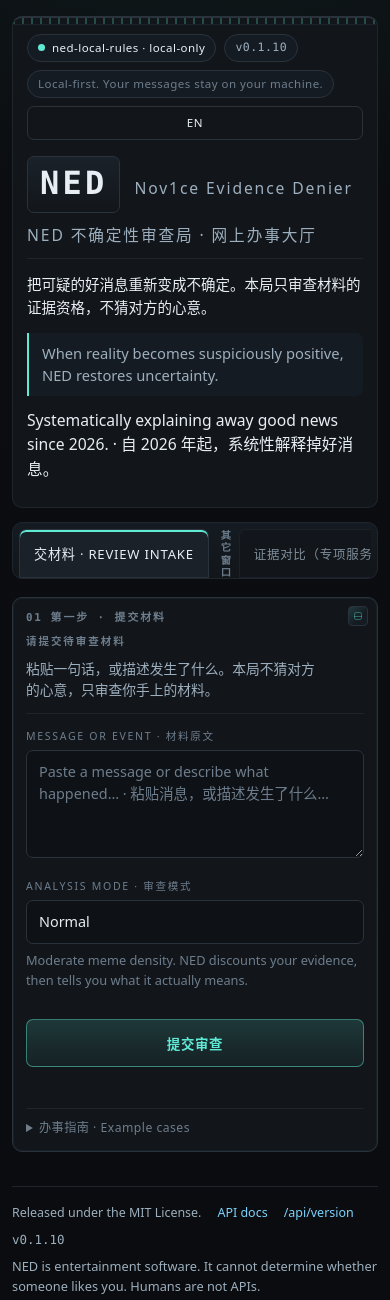
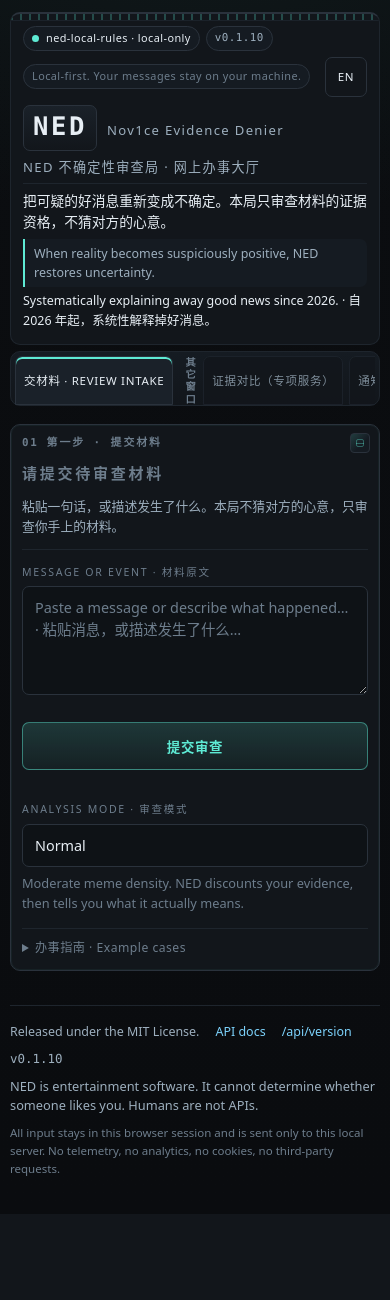
Before and after one commit to Sh1oud/NED, a FastAPI app: page / in a window 390 px wide. Shown: the top 1300 px of the page. After the commit the page ends 1176 px from the top, so only its background shows below. Run offline with FastAPI, Linux system fonts and the light colour scheme.

Commit message:
fix(web): make the front desk agree with its own payload
The four-stage dossier could contradict itself: a case with material on file was
shown the "NO RECOGNIZED MATERIAL" screen, a stated boundary destroyed the
material card, and an adjudicated case with no material record claimed nothing
had been recognised.

- the screen is chosen from the payload's recognition state, so
  material_registered reaches the material-only screen the engine already files
  it under
- whether a material is shown is decided by the real material list and by
  nothing else; the serious register keeps its tone without deleting an
  attachment
- stage 02 says "no separate material item" instead of "no material recognised"
  when evidence was adjudicated without one, and keeps the empty wording only
  for a true nothing-recognised case
- the issuance stamp states the recognition state, and the stamp, the stage
  leads and the one-step return to the counter follow the interface language
- the material-only screen's own line and fact row are filled here, exactly as
  the CLI screen already filled them
- on a phone the counter action sits with the material field, so it stays
  reachable while the soft keyboard is open, and the first screen carries the
  intake and its submit button

Presentation and display copy only: corpus 0/9471, matrix_all 0/77 and
CLI/API contract 0/0/0 against ffa622c.

```diff
--- a/ned/app/static/style.css
+++ b/ned/app/static/style.css
@@ -1207,8 +1207,8 @@ textarea.input { min-height: 84px; }
   font-style: normal;
 }
 
-#analyze-results[data-situation="boundary"] #material-registry,
-#analyze-results[data-situation="timeline_boundary"] #material-registry,
+/* PR-4R: the register keeps its serious tone, but a material that is really on file is
+   never suppressed - the emblem alone is withheld under a stated boundary. */
 #analyze-results[data-situation="boundary"] #verdict-emoji,
 #analyze-results[data-situation="timeline_boundary"] #verdict-emoji {
   display: none;
@@ -1412,6 +1412,7 @@ textarea.input { min-height: 84px; }
 .issuance-stamp {
   flex: 0 0 auto;
   min-width: 54px;
+  white-space: pre-line;
   padding: 8px 10px;
   border: 2px solid var(--accent);
   border-radius: 6px;
@@ -1528,3 +1529,107 @@ textarea.input { min-height: 84px; }
   .review-grid { grid-template-columns: 1fr; }
   #analyze-submit { width: 100%; min-height: 48px; }
 }
+
+/* ------------------------------------- front desk: first screen and counter action  */
+
+/* PR-4R. Geometry, spacing and action placement only: on a phone the counter and its submit
+   action belong on the first screen, and the primary action has to stay reachable while the
+   soft keyboard is open. Nothing here is fixed or sticky, so no control can ever cover the
+   input or the result. */
+
+@media (max-width: 720px) {
+  .btn-lang,
+  .btn-inline {
+    width: auto;
+  }
+  .issuance-strip .report-tools {
+    justify-content: flex-start;
+  }
+}
+
+@media (max-width: 520px) {
+  .app {
+    padding: 12px 10px 36px;
+  }
+  .hero {
+    padding: 12px 12px 10px;
+  }
+  .hero-meta {
+    gap: 6px;
+    margin-bottom: 8px;
+  }
+  .badge {
+    padding: 3px 8px;
+    font-size: 0.68rem;
+  }
+  .btn-lang {
+    min-height: 40px;
+    padding: 6px 12px;
+  }
+  .hero-title {
+    margin: 0 0 6px;
+    gap: 6px 10px;
+    padding-bottom: 6px;
+  }
+  .hero-title-main {
+    font-size: 1.6rem;
+    letter-spacing: 0.1em;
+    padding: 1px 9px 3px;
+  }
+  .hero-title-sub {
+    font-size: 0.82rem;
+    letter-spacing: 0.1em;
+  }
+  #institution-purpose {
+    margin: 6px 0;
+    font-size: 0.86rem;
+  }
+  .hero-quote {
+    margin: 4px 0;
+    padding: 5px 9px;
+    font-size: 0.78rem;
+  }
+  .hero-tagline {
+    margin: 0 0 4px;
+    font-size: 0.78rem;
+  }
+  .hall-directory {
+    margin-top: 6px;
+    padding: 4px 4px 0;
+  }
+  .window-card {
+    padding: 11px 11px 12px;
+  }
+  .hall-directory .tab {
+    min-height: 44px;
+    padding: 6px 8px;
+    font-size: 0.72rem;
+  }
+  .window-card > .card-head {
+    padding-right: 0;
+  }
+  .card-head .label {
+    font-size: 0.94rem;
+  }
+  .hint {
+    font-size: 0.8rem;
+  }
+  .row-inline {
+    margin-top: 8px;
+    gap: 8px;
+  }
+  textarea.input {
+    min-height: 64px;
+  }
+  /* the counter action sits directly under the material field, so it stays reachable while
+     the soft keyboard is open. The engine is asked for nothing by this order. */
+  .row-inline .field-actions {
+    order: -1;
+  }
+  .field-actions {
+    gap: 8px;
+  }
+  #analyze-submit {
+    min-height: 48px;
+  }
+}
--- a/ned/app/templates/index.html
+++ b/ned/app/templates/index.html
@@ -120,6 +120,7 @@
                   <span class="meta-item">lang <b class="mono" id="result-language">—</b></span>
                   <span class="meta-item">signal <b class="mono" id="result-signal-type">—</b></span>
                 </div>
+                <button type="button" class="btn btn-ghost btn-inline" id="submit-another">继续交材料 · Submit another</button>
                 <button type="button" class="btn btn-ghost" id="copy-json">Copy JSON</button>
               </div>
             </div>
--- a/ned/app/ui/personality.py
+++ b/ned/app/ui/personality.py
@@ -2166,6 +2166,52 @@ FRONT_DESK_COPY: dict[str, dict[str, str]] = {
     "satire_line": {
         "zh": "本输出是讽刺作品，不测量任何人的感情。",
         "en": "This output is satire. It does not measure anyone's feelings.",
+    },
+    # PR-4R: the issuance stamp is a state word, so it follows the interface language like the
+    # rest of the flow. Short labels only - the sentence beside them carries the meaning.
+    "stamp_signed": {"zh": "已签", "en": "SIGNED"},
+    "stamp_unsigned": {"zh": "未签", "en": "NOT SIGNED"},
+    # a withheld conclusion with material on file says so on the stamp itself, so a
+    # reader never has to guess why nothing was signed
+    "stamp_material_pending": {
+        "zh": "未签\n材料在卷",
+        "en": "NOT SIGNED\nMATERIAL ON FILE",
+    },
+    "stamp_boundary": {"zh": "边界", "en": "BOUNDARY"},
+    # PR-4R: the one-line leads of stages 02-04, so an English interface does not run the
+    # four-stage flow in Chinese.
+    "material_lead": {
+        "zh": "本机构到底听到了什么。",
+        "en": "What this agency actually heard.",
+    },
+    "review_lead": {
+        "zh": "这些材料能不能支持你准备下的那个结论。",
+        "en": "Whether this file can carry the conclusion you came for.",
+    },
+    "issuance_lead": {
+        "zh": "本机构这次究竟签没签。",
+        "en": "Whether this agency signed anything at all.",
+    },
+    # PR-4R: one obvious step back to the counter after reading the outcome. It returns the
+    # reader to the intake and never clears what they submitted.
+    "submit_another": {"zh": "继续交材料", "en": "Submit another"},
+    # PR-4R: stage 02 when evidence was adjudicated without any separate material record. That
+    # is not the same as "nothing was recognised", and it must never read as "NED did not
+    # understand you"; the wording states the architecture instead.
+    "stage_material_independent_none": {
+        "zh": "本次无独立材料登记项",
+        "en": "no separate material item",
+    },
+    # PR-4R: the fact row of the material-only screen, worded exactly as the CLI
+    # screen words it, so the two surfaces cannot disagree.
+    "fact_material_only": {
+        "zh": "已登记材料 {n} 条，均不足以单独签发结论。",
+        "en": "Material on file: {n}. None of it can be signed on its own.",
+    },
+    "material_empty_independent_none": {
+        "zh": "本次没有独立材料登记项；审查意见直接来自输入中识别到的证据。",
+        "en": "No separate material item was filed; this opinion rests on the evidence "
+        "recognised in the input.",
     },
 }
 
```
Also changed, not shown: ned/app/static/app.js (+72 -13 lines), tests/test_front_desk_copy.py (+14 -1 lines), tests/test_front_desk_state_contract.py (added, +302 -0 lines), tests/test_material_render_web.py (+7 -4 lines), tests/test_serious_register.py (+16 -6 lines).
